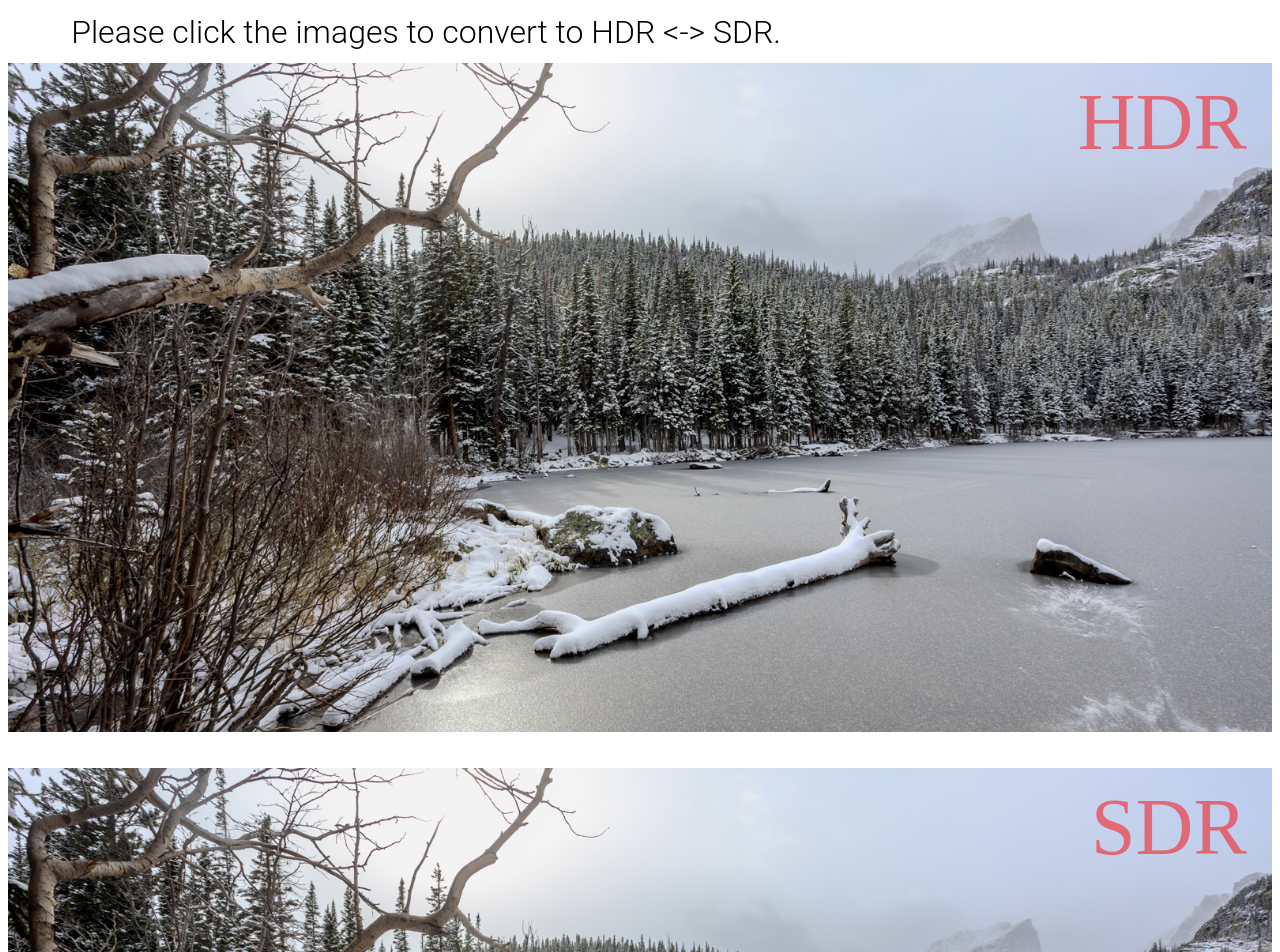
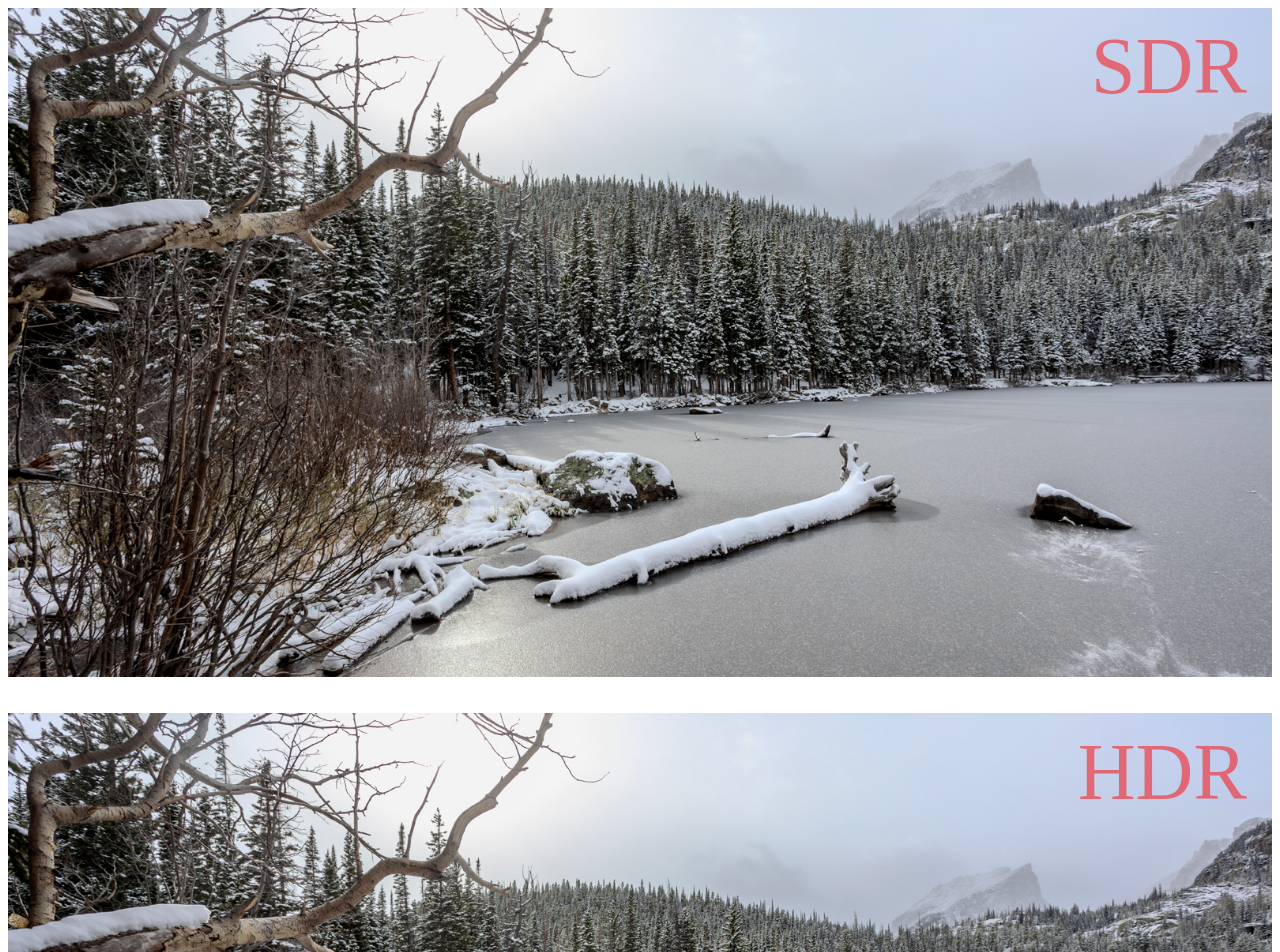
Before and after one commit to anthonyphoto/hdr-comp, a plain HTML site: page index.html in a window 1280 px wide. Shown: the top 952 px of the page. Drawn offline with Linux system fonts and the light colour scheme.

Commit message:
order updated

```diff
--- a/index.html
+++ b/index.html
@@ -24,13 +24,21 @@
 
   <!-- <button id='js-btn-gallery' type="submit" class="btn-black fi-short"> -->
   <!-- <a href="https://photo.anthonyspace.com" style='font-size: 0.9rem'> -->
-  <div class="instr">
+  <!-- <div class="instr">
     Please click the images to convert to HDR &lt;-&gt; SDR.
-  </div>
+  </div> -->
   <!-- </a> -->
   <!-- </button> -->
 
   <div class="main-wr">
+    <div class="main">
+      <img class="dummy" src="./rm-hdr.jpg" />
+      <img class="img img2" src="./rm-hdr.jpg" />
+      <img class="img img1" src="./rm-sdr.jpg" />
+      <div class="label">
+        SDR
+      </div>
+    </div>
     <div class="main">
       <img class="dummy" src="./rm-hdr.jpg" />
       <img class="img img1" src="./rm-hdr.jpg" />
@@ -39,18 +47,10 @@
         HDR
       </div>
     </div>
-    <div class="main">
-      <img class="dummy" src="./rm-hdr.jpg" />
-      <img class="img img2" src="./rm-hdr.jpg" />
-      <img class="img img1" src="./rm-sdr.jpg" />
-      <div class="label">
-        SDR
-      </div>
-    </div>
   </div>
-  <footer role='contentinfo' class='copyright fi'>
+  <!-- <footer role='contentinfo' class='copyright fi'>
     © 2023 Anthony Photography
-  </footer>
+  </footer> -->
 </body>
 <script type="text/javascript" src="./index.js"></script>
 
```
